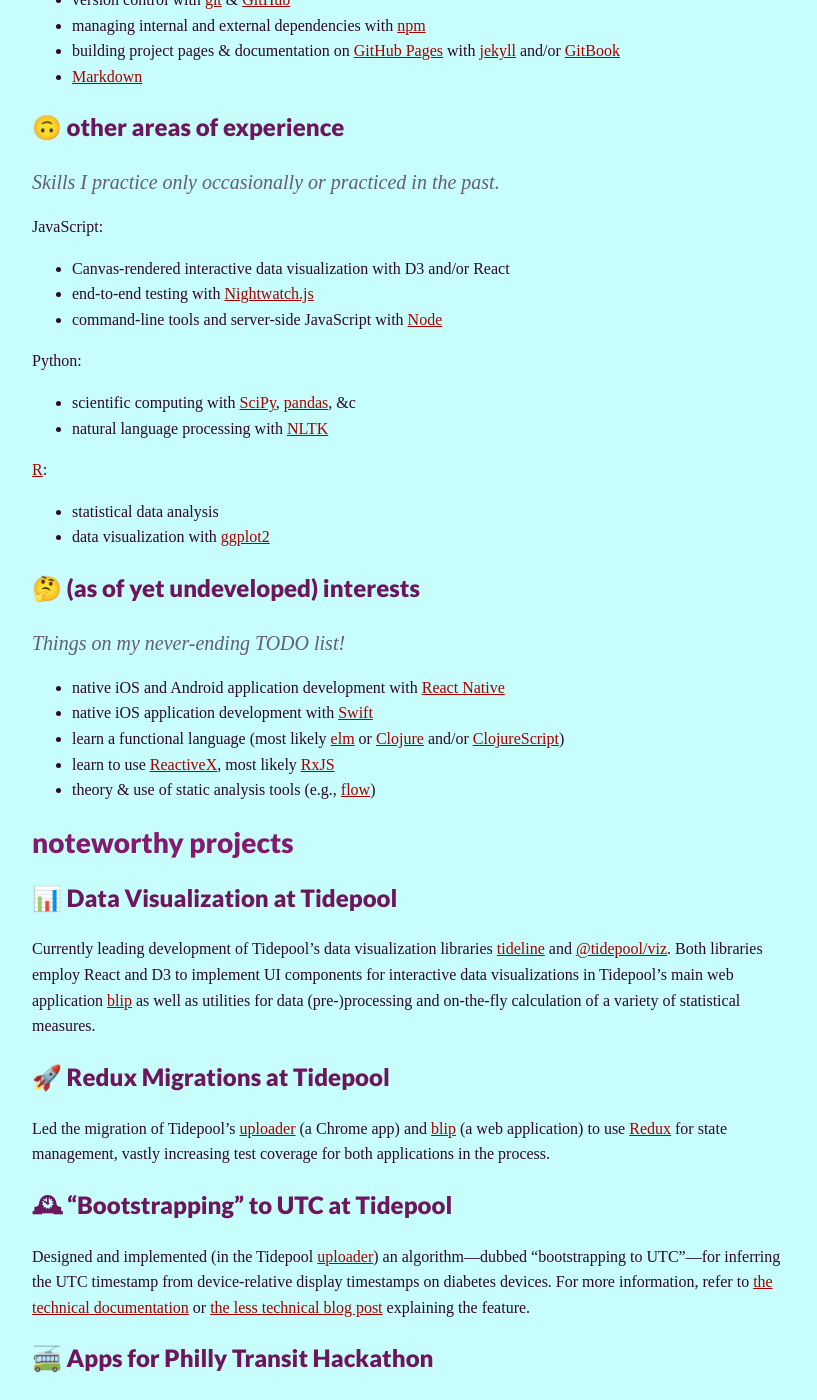
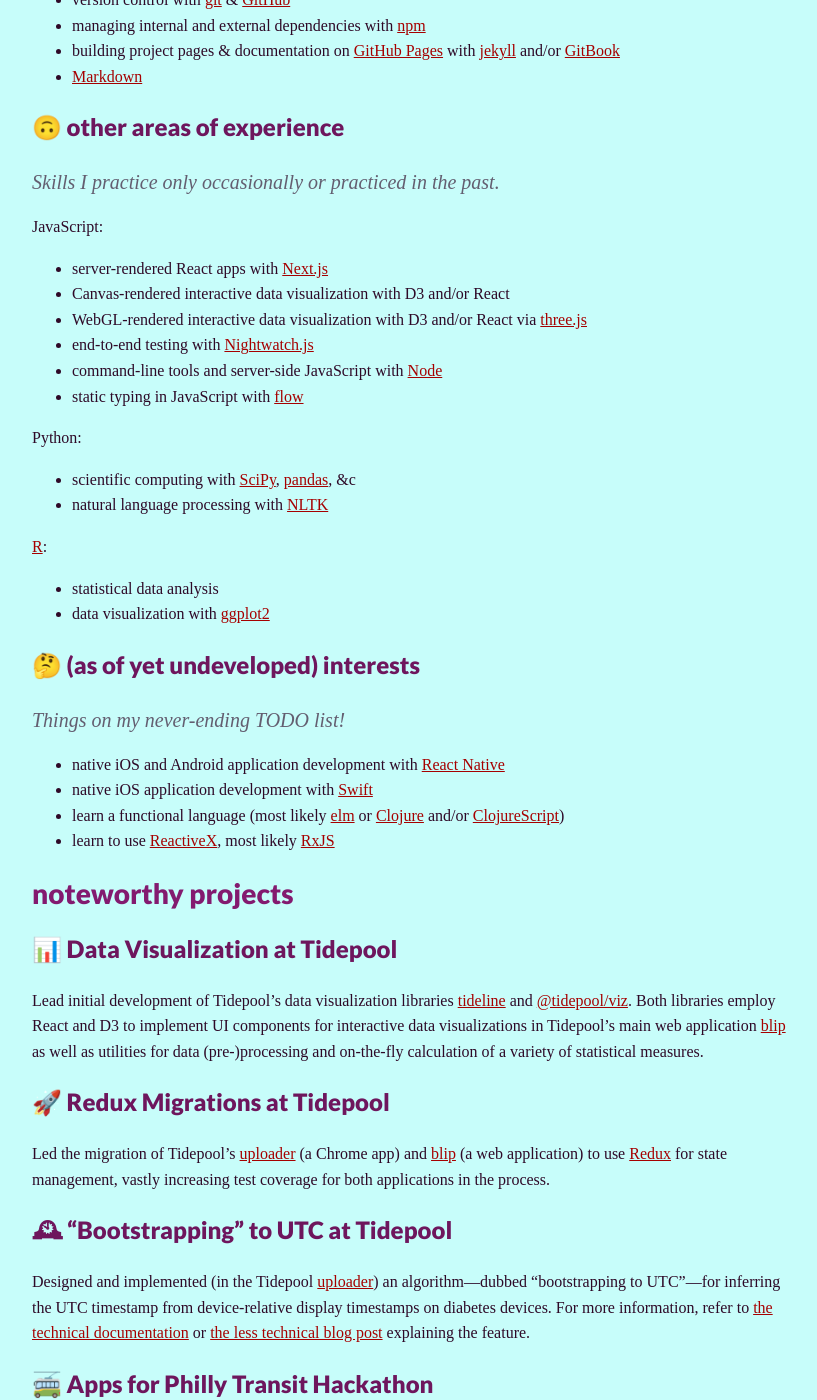
Before and after one commit to jebeck/jebeck.github.com, a Jekyll site: the page built from resume.md, in a window 1280 px wide and 1400 px high, scrolled down 770 px. Shown: the whole window, without its empty margins (224-1041 px from the left). Built offline with Jekyll 4.4.1, drawn with Linux system fonts in a browser that asks for light colours; some web fonts are replaced; some of the changed text lies outside the part shown.

Commit message:
update resume 👷‍♀️

```diff
--- a/_includes/resume.md
+++ b/_includes/resume.md
@@ -43,9 +43,12 @@
 
 JavaScript:
 
+  - server-rendered React apps with [Next.js](https://github.com/zeit/next.js/ 'GitHub: Next.js')
   - Canvas-rendered interactive data visualization with D3 and/or React
+  - WebGL-rendered interactive data visualization with D3 and/or React via [three.js](https://threejs.org/ 'three.js')
   - end-to-end testing with [Nightwatch.js](http://nightwatchjs.org/ 'Nightwatch.js')
   - command-line tools and server-side JavaScript with [Node](https://nodejs.org/en/ 'node JavaScript runtime')
+  - static typing in JavaScript with [flow](https://flowtype.org/ 'flow: a static type checker for JavaScript')
 
 Python:
 
@@ -65,13 +68,12 @@
 - native iOS application development with [Swift](https://developer.apple.com/swift/ 'Swift programming language')
 - learn a functional language (most likely [elm](http://elm-lang.org/ 'elm: the best of functional programming in your browser') or [Clojure](https://clojure.org/ 'Clojure') and/or [ClojureScript](http://clojure.org/about/clojurescript 'ClojureScript'))
 - learn to use [ReactiveX](http://reactivex.io/ 'ReactiveX'), most likely [RxJS](https://github.com/ReactiveX/rxjs 'GitHub: RxJS')
-- theory & use of static analysis tools (e.g., [flow](https://flowtype.org/ 'flow: a static type checker for JavaScript'))
 
 ## noteworthy projects
 
 ### 📊 Data Visualization at Tidepool
 
-Currently leading development of Tidepool's data visualization libraries [tideline](https://github.com/tidepool-org/tideline 'GitHub: tideline') and [@tidepool/viz](https://github.com/tidepool-org/viz 'GitHub: @tidepool/viz'). Both libraries employ React and D3 to implement UI components for interactive data visualizations in Tidepool's main web application [blip](https://github.com/tidepool-org/blip 'GitHub: blip') as well as utilities for data (pre-)processing and on-the-fly calculation of a variety of statistical measures.
+Lead initial development of Tidepool's data visualization libraries [tideline](https://github.com/tidepool-org/tideline 'GitHub: tideline') and [@tidepool/viz](https://github.com/tidepool-org/viz 'GitHub: @tidepool/viz'). Both libraries employ React and D3 to implement UI components for interactive data visualizations in Tidepool's main web application [blip](https://github.com/tidepool-org/blip 'GitHub: blip') as well as utilities for data (pre-)processing and on-the-fly calculation of a variety of statistical measures.
 
 ### 🚀 Redux Migrations at Tidepool
 
@@ -91,7 +93,9 @@
 
 ## employment history
 
-| 2013–present | Software Engineer, Tidepool Project
+| 2017–present | Data Visualization Engineer, Stitch Fix Algorithms
+| | San Francisco, CA |
+| 2013–2017 | Software Engineer, Tidepool Project
 | | San Francisco, CA |
 | 2010–2011 | Teaching Assistant, Linguistics Department, University of Pennsylvania |
 | | Philadelphia, PA |
```
Also changed, not shown: other parts of _includes/resume.md (+1 -1 lines).
